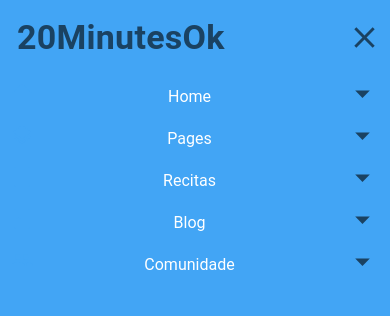
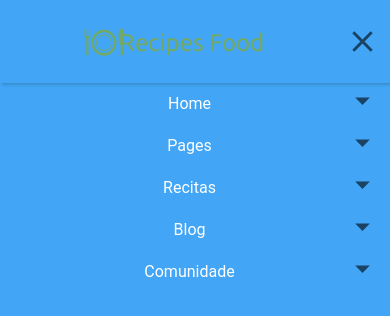
Before and after one commit to camotio022/app-receitas, a React (Vite) app: page / in a window 390 px wide. Shown: the top 316 px of the page. Built offline with nearby package versions, Linux system fonts and the light colour scheme.

Commit message:
terminando a parte da responsividade dos links

```diff
--- a/src/componentes/LINKS/index.css
+++ b/src/componentes/LINKS/index.css
@@ -1,3 +1,27 @@
-* {
+@media only screen and (min-width: 810px) {
+    .none {
+        display: none;
+    }
+    .display-block {
+        display: flex !important;
+    }
+}
+@media only screen and (max-width: 810px) {
+    .none {
+        display: none;
+    }
+    .display-block {
+        display: none ;
+    }
+}
 
+@media only screen and (max-width: 550px) {
+    .display {
+        display: flex;
+        align-items: center;
+        justify-content: center;
+    }
+    .display-block {
+        display: none;
+    }
 }
--- a/src/componentes/LINKS/index.jsx
+++ b/src/componentes/LINKS/index.jsx
@@ -23,6 +23,7 @@ import AlternateEmailIcon from '@mui/icons-material/AlternateEmail';
 import { Link } from 'react-router-dom'
 import { Box, Stack, Typography } from "@mui/material";
 import * as Tag from "./styles";
+import Logo from '../../images/logo/logo-menu.png'
 import './index.css'
 import { useState } from 'react';
 
@@ -75,7 +76,6 @@ export const Links_a = ({
         if (name === 'Pages') {
             setPages(!pages)
         }
-
     }
     return (
         <>
@@ -203,6 +203,7 @@ export const Links_a = ({
 
                     </Tag.SubMenus>
                 }
+
             </Tag.ContainLinks>
         </>
     )
@@ -219,14 +220,16 @@ export const Links = () => {
     }
     return (
         <>
-            <Tag.Menu_links>
-                <Tag.Logo variant='h4'>20MinutesOk</Tag.Logo>
+            <Tag.Menu_links className='display-block'>
+                <Tag.Logo variant='h4'>
+                    <img src={Logo} alt="" />
+                </Tag.Logo>
                 <Tag.ShowlinkIcon >
                     <MenuIcon fontSize='large' onClick={ShowLinks} />
                 </Tag.ShowlinkIcon>
 
                 <Tag.Links>
-                    <Stack
+                    <Tag.LogoIconMobile
                         direction='row'
                         display="flex"
                         justifyContent='space-between'
@@ -236,19 +239,15 @@ export const Links = () => {
                         <Tag.IconMenu sx={{
                             color: 'text.secondary'
                         }} variant='h4'>
-                            20MinutesOk
+                            <img src={Logo} alt="" />
                         </Tag.IconMenu>
-                        <Tag.IconMenu sx={{
+                        <Tag.Div className='none display' sx={{
                             color: 'text.secondary',
                             cursor: 'pointer',
-                            display: 'flex',
-                            alignItems: "center",
-                            justifyContent: "flex-end",
-                            padding: "0 0.5em"
                         }}>
-                            <CloseIcon onClick={ShowLinks} fontSize='large' />
-                        </Tag.IconMenu>
-                    </Stack>
+                            <CloseIcon className='closeMenu' onClick={ShowLinks} fontSize='large' />
+                        </Tag.Div>
+                    </Tag.LogoIconMobile>
                     {
                         links.map((li) => {
                             return (
--- a/src/componentes/LINKS/styles.js
+++ b/src/componentes/LINKS/styles.js
@@ -18,6 +18,7 @@ export const Menu_links = styled(Stack)(({ theme }) => ({
     padding: "1em",
     backgroundColor: theme.palette.primary.main,
     color: theme.palette.primary.secondary,
+
 }));
 
 export const Logo = styled(Typography)(({ theme }) => ({
@@ -39,6 +40,22 @@ export const IconLink = styled(Box)(({ theme }) => ({
 
 }));
 
+export const LogoIconMobile = styled(Stack)(({ theme }) => ({
+    display: "flex",
+    display: 'flex',
+    alignItems: 'center',
+    justifyContent: 'space-between',
+    padding: '10px',
+    "@media only screen and (max-width: 550px)": {
+        display: "flex",
+        display: 'flex',
+        alignItems: 'center',
+        justifyContent: 'center',
+        padding: '10px',
+        boxShadow: "rgba(0, 0, 0, 0.15) 1.95px 1.95px 2.6px",
+    },
+}));
+
 
 
 export const Links = styled(Stack)(({ theme }) => ({
@@ -48,7 +65,8 @@ export const Links = styled(Stack)(({ theme }) => ({
     justifyContent: "space-between",
     width: "100%",
     height: '100%',
-
+    overflow: 'auto',
+    overflowX: 'hidden',
     "@media only screen and (min-width: 800px)": {
         display: "flex",
         flexDirection: 'row',
@@ -74,7 +92,6 @@ export const Links = styled(Stack)(({ theme }) => ({
     },
     "@media only screen and (max-width: 550px)": {
         position: "absolute",
-        top: 0,
         left: 0,
         display: "flex",
         flexDirection: "column",
@@ -98,15 +115,27 @@ export const ContainLinks = styled(Stack)(({ theme }) => ({
 
 export const SubMenus = styled(Stack)(({ theme }) => ({
     display: "flex",
-
     alignItems: "flex-start",
     justifyContent: "center",
-    textTransform: 'lowercase',
+    textTransform: 'auto',
     width: "100%",
     paddingLeft: '1em',
     backgroundColor: theme.palette.primary.light,
     transition: "all.5s",
-
+    "@media only screen and (min-width: 810px)": {
+        display: "flex",
+        flexDirection: "row",
+        alignItems: "center",
+        justifyContent: "center",
+        flexWrap: "wrap",
+        gap: '16px',
+        width: '100%',
+        height: 'auto',
+        position: "absolute",
+        top: "5rem",
+        left: 0,
+        padding: "2%"
+    },
 
 }));
 export const Branch = styled(Box)(({ theme }) => ({
@@ -125,7 +154,17 @@ export const Branch = styled(Box)(({ theme }) => ({
         backgroundColor: theme.palette.primary.main,
         borderLeft: `1px solid ${theme.palette.primary.dark}`,
         transition: "all.5s",
-    }
+    },
+    "@media only screen and (min-width: 810px)": {
+        display: "flex",
+        flexDirection: 'row',
+        alignItems: "center",
+        justifyContent: "flex-start",
+        width: '30%',
+        height: 'auto',
+        border: 'none',
+        borderBottom: '1px solid gray',
+    },
 }));
 
 
@@ -156,13 +195,14 @@ export const Link = styled(Stack)(({ theme }) => ({
         height: '100%',
 
     },
-    "@media only screen and (max-width: 800px)": {
+    "@media only screen and (max-width: 810px)": {
         display: "flex",
         flexDirection: "row",
         alignItems: "center",
         justifyContent: "space-between",
         width: "100%",
         padding: "0 10px 0 10px",
+
 
         "&:hover": {
             textTransform: "uppercase",
@@ -185,14 +225,19 @@ export const IconMenu = styled(Typography)(({ theme, props }) => ({
     padding: '0.5em',
     color: 'text.secondary',
     fontWeight: '700',
-    "@media only screen and (min-width: 800px)": {
+    "@media only screen and (min-width: 810px)": {
         display: "none",
+
     },
 }));
 export const ShowlinkIcon = styled(Box)(() => ({
-    "@media only screen and (min-width: 800px)": {
+    "@media only screen and (min-width: 810px)": {
         display: "none",
         alignItems: "center",
         justifyContent: "space-between",
     }
 }));
+
+export const Div = styled('div')(({ theme }) => ({
+
+}));
```
Also changed, not shown: src/images/logo/logo-menu.png (added).
